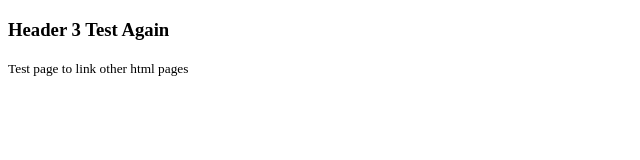
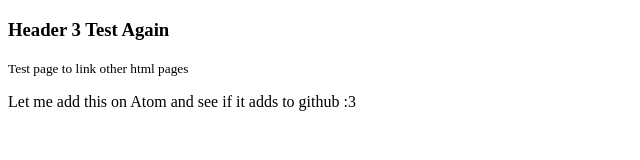
Before and after one commit to TheMTorres29/4050-Project, a plain HTML site: page Practice Files/post.html in a window 1280 px wide. Shown: the whole page, without its empty margins (0-640 px from the left). Drawn offline with Linux system fonts and the light colour scheme.

Commit message:
Added a paragraph, <p>

```diff
--- a/Practice Files/post.html
+++ b/Practice Files/post.html
@@ -8,4 +8,5 @@
   <body>
     <h3>Header 3 Test Again</h3>
     <small>Test page to link other html pages</small>
+    <p>Let me add this on Atom and see if it adds to github :3</p>
   </body>
```
